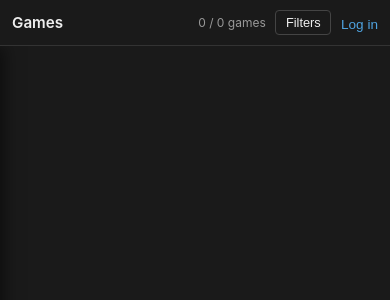
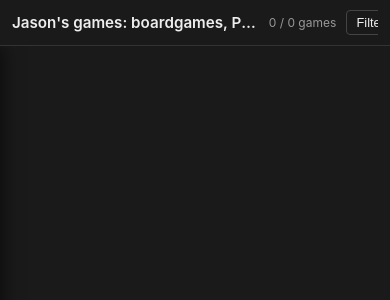
Before and after one commit to filecore/universal-games-library, a FastAPI app: page / in a window 390 px wide. Shown: the top 300 px of the page. Run offline with FastAPI, Linux system fonts and the light colour scheme; data that the repository does not hold is empty; parts of the project's set-up code (start-up, migrations or seed data) failed here and were passed over; some libraries are stand-ins or nearby versions.

Commit message:
Widen sidebar to 252px, rename header to Jason's games, truncate on mobile

```diff
--- a/web/static/styles.css
+++ b/web/static/styles.css
@@ -20,7 +20,15 @@ header {
     background: #1a1a1a;
     z-index: 60;
 }
-header h1 { font-size: 1.1rem; margin: 0; font-weight: 600; flex-shrink: 0; }
+header h1 {
+    font-size: 1.05rem;
+    margin: 0;
+    font-weight: 600;
+    min-width: 0;
+    overflow: hidden;
+    text-overflow: ellipsis;
+    white-space: nowrap;
+}
 .header-right {
     display: flex;
     align-items: center;
@@ -45,7 +53,7 @@ aside#filters {
     position: fixed;
     top: var(--topbar-h);
     left: 0;
-    width: 240px;
+    width: 252px;
     padding: 0.75rem 1rem;
     height: calc(100vh - var(--topbar-h));
     overflow-y: auto;
@@ -199,7 +207,7 @@ aside#filters details input[type="file"] {
 #status-block .last-run .ok { color: #8e8; }
 
 main#games {
-    margin-left: 270px;
+    margin-left: 282px;
     padding: 1rem 1.5rem;
     display: grid;
     grid-template-columns: repeat(auto-fill, minmax(200px, 1fr));
--- a/web/templates/index.html
+++ b/web/templates/index.html
@@ -8,7 +8,7 @@
 </head>
 <body>
     <header>
-        <h1>Games</h1>
+        <h1>Jason's games: boardgames, PS5, PC, Quest 2, Android</h1>
         <div class="header-right">
             <span id="stats"></span>
             <button type="button" id="filters-toggle">Filters</button>
```
